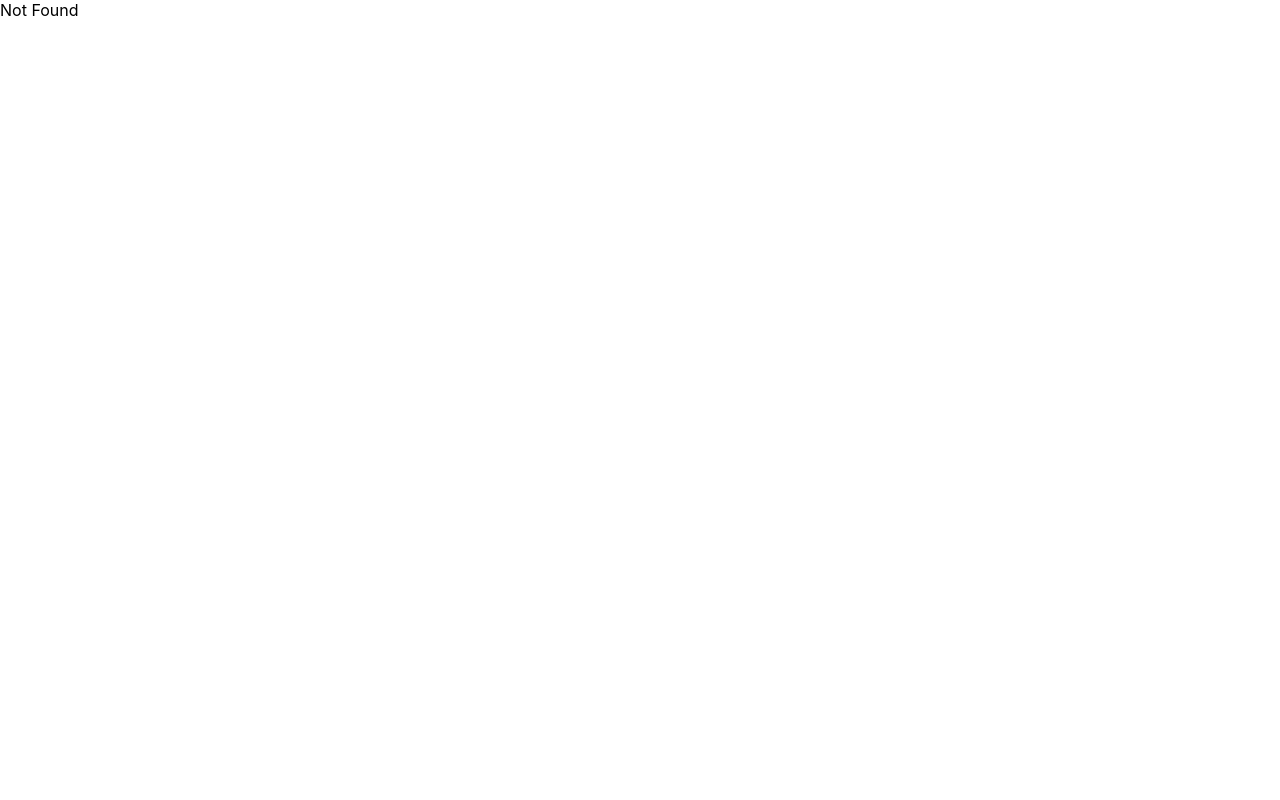
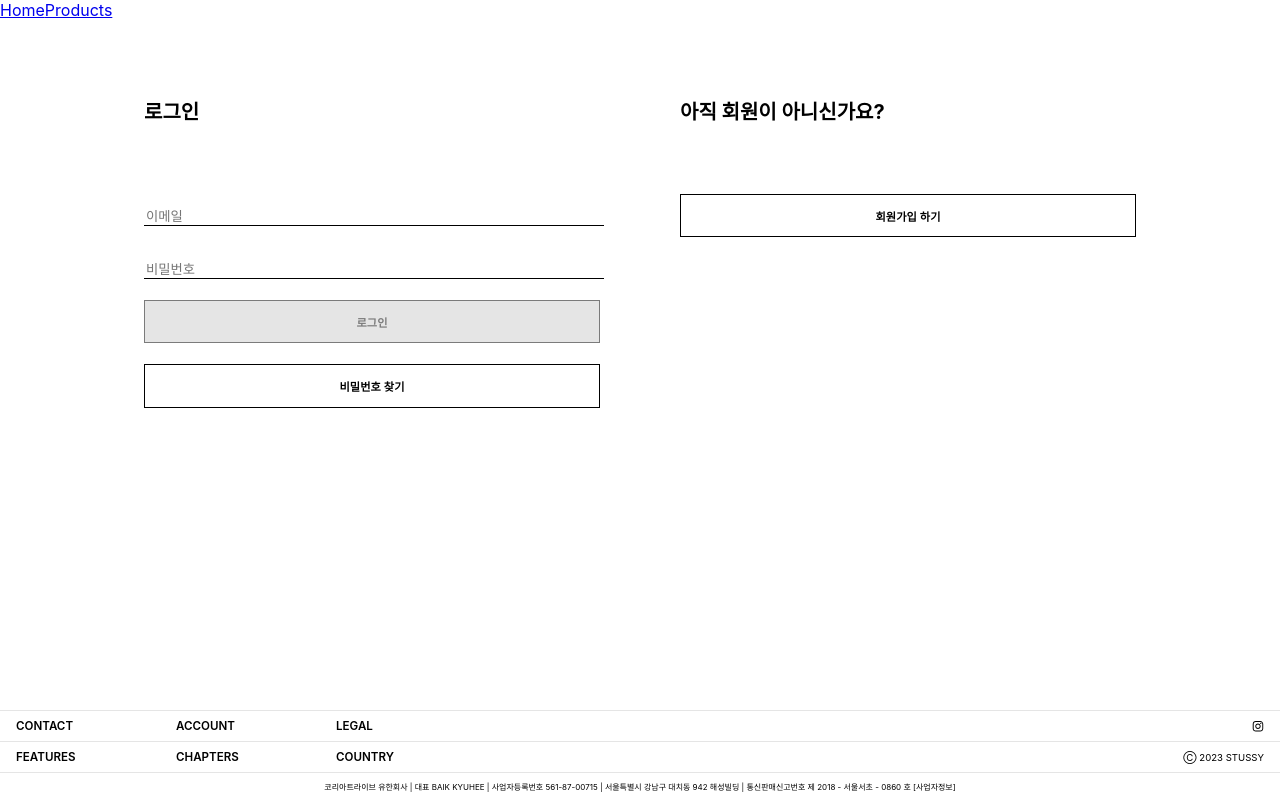
Before and after one commit to WebNorminette/shopping_mall, a React (Create React App) app: page /login in a window 1280 px wide. Before the commit this address had no page. Built offline with nearby package versions, Linux system fonts and the light colour scheme.

Commit message:
loginPage....

```diff
--- a/src/components/Button.tsx
+++ b/src/components/Button.tsx
@@ -6,44 +6,57 @@ interface ButtonProps {
   type?: string;
   onClick?: any;
   disabled?: boolean;
+  isUseHover?: boolean;
 }
 
-export const BlackButton = ({ content, onClick, disabled = false }: ButtonProps) => {
+export const BlackButton = ({
+  content,
+  onClick,
+  disabled = false,
+  isUseHover = false,
+}: ButtonProps) => {
   return (
-    <StBlackButton onClick={onClick} disabled={disabled}>
+    <StBlackButton onClick={onClick} disabled={disabled} isUseHover={isUseHover}>
       {content}
     </StBlackButton>
   );
 };
 
-export const WhiteButton = ({ content, onClick, disabled = false }: ButtonProps) => {
+export const WhiteButton = ({
+  content,
+  onClick,
+  disabled = false,
+  isUseHover = false,
+}: ButtonProps) => {
   return (
-    <StWhiteButton onClick={onClick} disabled={disabled}>
+    <StWhiteButton onClick={onClick} disabled={disabled} isUseHover={isUseHover}>
       {content}
     </StWhiteButton>
   );
 };
 
-const StBlackButton = styled.button`
+const StBlackButton = styled.button<{ isUseHover: boolean }>`
   display: flex;
   justify-content: center;
   width: 100%;
-  padding: 0.7rem 0;
+  padding: 0.8rem 0;
   margin-top: 0.3rem;
   border: 1px solid ${(props) => (props.disabled ? palette.darkGray : palette.black)};
   background-color: ${(props) => (props.disabled ? palette.lightGray : palette.black)};
   color: ${(props) => (props.disabled ? palette.darkGray : palette.white)};
-  font-size: 0.5rem;
+  font-size: 0.7rem;
   font-weight: 600;
   cursor: pointer;
-  &:hover {
+  ${(props) =>
+    props.isUseHover &&
+    `&:hover {
     background-color: ${palette.darkGray};
     color: ${palette.white};
     border: 1px solid ${palette.darkGray};
-  }
+  }`}
 `;
 
-const StWhiteButton = styled(StBlackButton)`
+const StWhiteButton = styled(StBlackButton)<{ isUseHover: boolean }>`
   border: 1px solid ${(props) => (props.disabled ? palette.darkGray : palette.black)};
   background-color: ${(props) => (props.disabled ? palette.lightGray : palette.white)};
   color: ${(props) => (props.disabled ? palette.darkGray : palette.black)};
--- a/src/components/Footer.tsx
+++ b/src/components/Footer.tsx
@@ -1,12 +1,15 @@
-import { useState } from "react";
+import React, { Ref, useState } from "react";
 import { styled } from "styled-components";
 
 import { ReactComponent as InstargramIcon } from "../assets/svg/instagramIcon.svg";
 import { palette } from "../styles/palette";
 import { BlackButton } from "./Button";
+import { useNavigate } from "react-router-dom";
 
 const ICON_SIZE = 12;
-const Footer: React.FC = () => {
+
+const Footer = React.forwardRef((props, ref: Ref<HTMLDivElement>) => {
+  const navigation = useNavigate();
   const [email, setEmail] = useState<string>("");
 
   const onChange = (e: React.ChangeEvent<HTMLInputElement>) => {
@@ -14,7 +17,7 @@ const Footer: React.FC = () => {
   };
 
   return (
-    <StFooterWrapper>
+    <StFooterWrapper ref={ref}>
       <StNewsLetterContainer>
         <StTitle>newsletter</StTitle>
         <StTextInput name="email" placeholder="이메일" value={email} onChange={onChange} />
@@ -23,7 +26,7 @@ const Footer: React.FC = () => {
       <StButtonContainer>
         <StRow>
           <StFooterButtonItem>contact</StFooterButtonItem>
-          <StFooterButtonItem>account</StFooterButtonItem>
+          <StFooterButtonItem onClick={() => navigation("/login")}>account</StFooterButtonItem>
           <StFooterButtonItem>legal</StFooterButtonItem>
         </StRow>
 
@@ -43,7 +46,7 @@ const Footer: React.FC = () => {
       </StBottomText>
     </StFooterWrapper>
   );
-};
+});
 
 const StRow = styled.div`
   display: flex;
--- /dev/null
+++ b/src/components/Layout.tsx
@@ -0,0 +1,27 @@
+import React, { useLayoutEffect, useRef, useState } from "react";
+import Navbar from "./Navbar";
+import Footer from "./Footer";
+import { styled } from "styled-components";
+
+export default function Layout({ children }: any) {
+  const targetRef = useRef<HTMLDivElement>(null);
+  const [dimensions, setDimensions] = useState<number>(0);
+
+  useLayoutEffect(() => {
+    if (targetRef.current) {
+      setDimensions(targetRef.current.offsetHeight);
+    }
+  }, []);
+
+  return (
+    <div>
+      <Navbar />
+      <StChildrenWrapper dimensions={dimensions}>{children}</StChildrenWrapper>
+      <Footer ref={targetRef} />
+    </div>
+  );
+}
+
+const StChildrenWrapper = styled.div<{ dimensions: number }>`
+  min-height: calc(100vh - ${(props) => props.dimensions}px);
+`;
--- /dev/null
+++ b/src/components/Login.tsx
@@ -0,0 +1,100 @@
+import React, { useState } from "react";
+import { styled } from "styled-components";
+import { palette } from "../styles/palette";
+import { BlackButton, WhiteButton } from "./Button";
+import { WhiteSpace } from "./WhiteSpace";
+
+interface User {
+  email: string;
+  password: string;
+}
+interface FocusData {
+  [index: string]: boolean;
+  email: boolean;
+  password: boolean;
+}
+export default function Login() {
+  const [loginData, setLoginData] = useState<User>({ email: "", password: "" });
+  const [focusData, setFocusData] = useState<FocusData>({ email: false, password: false });
+
+  const onChange = (e: React.ChangeEvent<HTMLInputElement>) => {
+    const { name, value } = e.target;
+    setLoginData({ ...loginData, [name]: value });
+  };
+
+  const onFocus = (e: React.ChangeEvent<HTMLInputElement>) => {
+    const { name } = e.target;
+    console.log(!focusData[name]);
+    setFocusData({ ...focusData, [name]: !focusData[name] });
+  };
+
+  return (
+    <StWrapper>
+      <StContainer>
+        <StTitle>로그인</StTitle>
+        <StInputBox>
+          <input
+            name="email"
+            value={loginData.email}
+            onChange={onChange}
+            onFocus={onFocus}
+            placeholder="이메일"
+          />
+        </StInputBox>
+        <StInputBox>
+          <input
+            name="password"
+            value={loginData.password}
+            onChange={onChange}
+            placeholder="비밀번호"
+          />
+        </StInputBox>
+        <BlackButton content="로그인" disabled={!loginData?.email || !loginData.password} />
+        <WhiteSpace height="1rem" />
+        <WhiteButton content="비밀번호 찾기" />
+      </StContainer>
+      <StContainer>
+        <StTitle>아직 회원이 아니신가요?</StTitle>
+        <WhiteButton content="회원가입 하기" isUseHover />
+      </StContainer>
+    </StWrapper>
+  );
+}
+
+const StWrapper = styled.div`
+  display: flex;
+  flex-direction: row;
+  width: 100%;
+  padding: 2rem 9rem 10rem;
+  box-sizing: border-box;
+  gap: 5rem;
+  @media screen and (max-width: 1000px) {
+    padding: 2rem 5rem 10rem;
+  }
+  @media screen and (max-width: 700px) {
+    padding: 2rem 2rem;
+    flex-direction: column;
+  }
+`;
+
+const StContainer = styled.div`
+  display: flex;
+  flex-direction: column;
+  width: 100%;
+  box-sizing: border-box;
+`;
+const StTitle = styled.div`
+  padding: 4rem 0;
+  font-size: 1.25rem;
+  font-weight: 700;
+`;
+const StInputBox = styled.div`
+  position: relative;
+  padding: 1rem 0;
+  & > input {
+    width: 100%;
+    outline: none;
+    border: none;
+    border-bottom: 0.7px solid ${palette.black};
+  }
+`;
--- a/src/components/Navbar.tsx
+++ b/src/components/Navbar.tsx
@@ -1,8 +1,8 @@
-import { Link } from 'react-router-dom';
+import { Link } from "react-router-dom";
 
 export default function Navbar() {
   return (
-    <nav>
+    <nav style={{ position: "fixed", left: 0, top: 0 }}>
       <Link to="/">Home</Link>
       <Link to="/products">Products</Link>
     </nav>
--- /dev/null
+++ b/src/components/WhiteSpace.tsx
@@ -0,0 +1,15 @@
+import { styled } from "styled-components";
+
+interface WhiteSpaceProps {
+  width?: string;
+  height?: string;
+}
+
+export const WhiteSpace = ({ width = "100%", height = "100%" }: WhiteSpaceProps) => {
+  return <StWhiteSpace width={width} height={height} />;
+};
+
+const StWhiteSpace = styled.div<WhiteSpaceProps>`
+  width: ${(props) => props.width};
+  height: ${(props) => props.height};
+`;
--- a/src/pages/Root.tsx
+++ b/src/pages/Root.tsx
@@ -1,13 +1,10 @@
-import Footer from '../components/Footer';
-import Navbar from '../components/Navbar';
-import { Outlet } from 'react-router-dom';
+import Layout from "../components/Layout";
+import { Outlet } from "react-router-dom";
 
 export default function Root() {
   return (
-    <>
-      <Navbar />
+    <Layout>
       <Outlet />
-      <Footer />
-    </>
+    </Layout>
   );
 }
```
Also changed, not shown: src/App.tsx (+14 -12 lines), src/pages/Login.tsx (added, +11 -0 lines).
